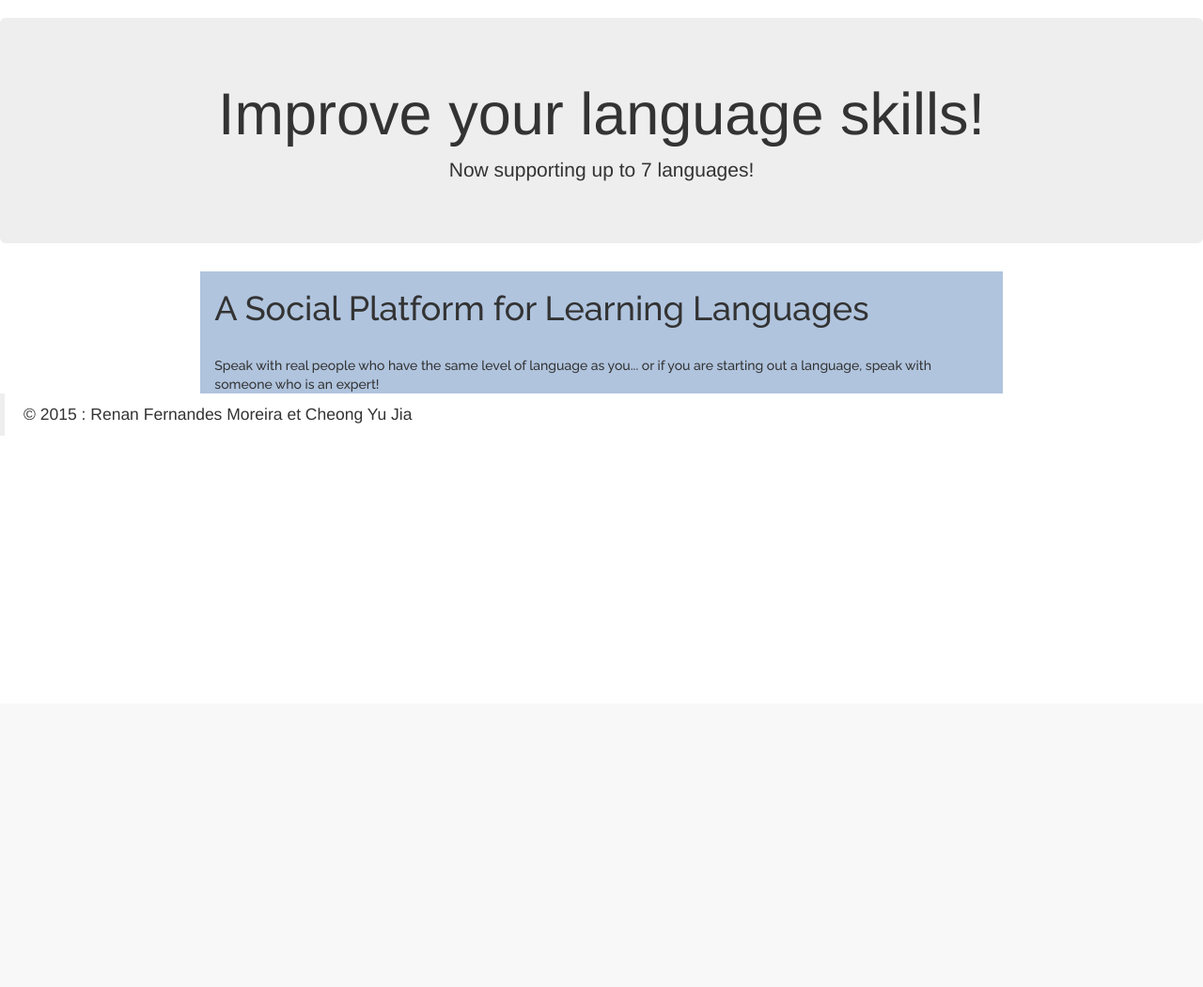
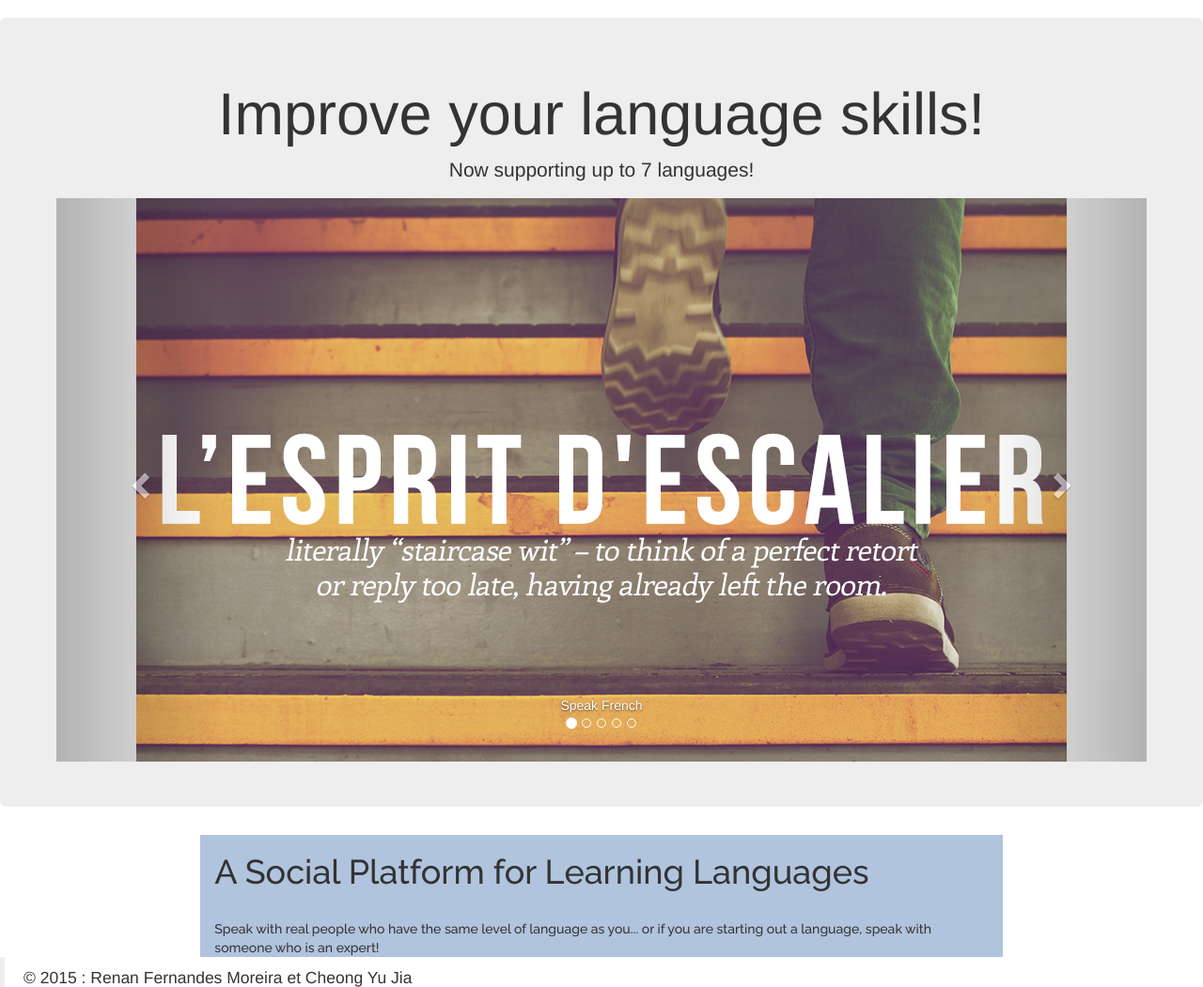
Before and after one commit to yujia21/INF472WFinalProject, a PHP site: page / in a window 1280 px wide. Shown: the part 51-1102 px from the top of the page at 94% size. Before the commit the page ends 502 px from the top, so only its background shows below. Run offline with PHP 8.4, Linux system fonts and the light colour scheme.

Commit message:
update 09012016
added javascript stuff for welcome page

```diff
--- a/content/content-welcome.php
+++ b/content/content-welcome.php
@@ -6,6 +6,51 @@
                     <h1 style="text-align:center">Improve your language skills!</h1>
                     <p class="text-center">Now supporting up to 7 languages!</p>
                 </div>
+                <div id="carousel-example-generic" class="carousel slide" data-ride="carousel">
+        <!-- Indicators -->
+        <ol class="carousel-indicators">
+          <li data-target="#carousel-example-generic" data-slide-to="0" class="active"></li>
+          <li data-target="#carousel-example-generic" data-slide-to="1"></li>
+          <li data-target="#carousel-example-generic" data-slide-to="2"></li>
+          <li data-target="#carousel-example-generic" data-slide-to="3"></li>
+          <li data-target="#carousel-example-generic" data-slide-to="4"></li>
+        </ol>
+
+        <!-- Wrapper for slides -->
+        <div class="carousel-inner" role="listbox">
+          <div class="item active">
+              <center><img src="images/carousel1.png"></center>
+              <div class="carousel-caption">Speak French</div>
+          </div>
+          <div class="item">
+              <center><img src="images/carousel2.png"></center>
+              <div class="carousel-caption">Speak Portuguese</div>
+          </div>
+          <div class="item">
+              <center><img src="images/carousel3.png"></center>
+              <div class="carousel-caption">Speak Spanish</div>
+          </div>
+          <div class="item">
+              <center><img src="images/carousel4.png"></center>
+              <div class="carousel-caption">Speak German</div>
+          </div>
+          <div class="item">
+              <center><img src="images/carousel5.png"></center>
+              <div class="carousel-caption">Speak Mandarin</div>
+          </div>
+        </div>
+
+        <!-- Controls -->
+        <a class="left carousel-control" href="#carousel-example-generic" role="button" data-slide="prev">
+          <span class="glyphicon glyphicon-chevron-left" aria-hidden="true"></span>
+          <span class="sr-only">Previous</span>
+        </a>
+        <a class="right carousel-control" href="#carousel-example-generic" role="button" data-slide="next">
+          <span class="glyphicon glyphicon-chevron-right" aria-hidden="true"></span>
+          <span class="sr-only">Next</span>
+        </a>
+      </div>
+
             </div>
         </div>
     </header>
--- a/nbproject/private/private.xml
+++ b/nbproject/private/private.xml
@@ -4,8 +4,6 @@
     <open-files xmlns="http://www.netbeans.org/ns/projectui-open-files/2">
         <group>
             <file>file:/E:/.%20Libraries%20.%20School/X/2A%20P2/Modal/htdocs/INF472WFinalProject/utilities/userfunctions.php</file>
-            <file>file:/E:/.%20Libraries%20.%20School/X/2A%20P2/Modal/htdocs/INF472WFinalProject/index.php</file>
-            <file>file:/E:/.%20Libraries%20.%20School/X/2A%20P2/Modal/htdocs/INF472WFinalProject/content/content-convo.php</file>
         </group>
     </open-files>
 </project-private>
```
Also changed, not shown: content/content-languages.php (+7 -0 lines), images/carousel1.png (added), images/carousel2.png (added), images/carousel3.png (added), images/carousel4.png (added), 1 other file.
